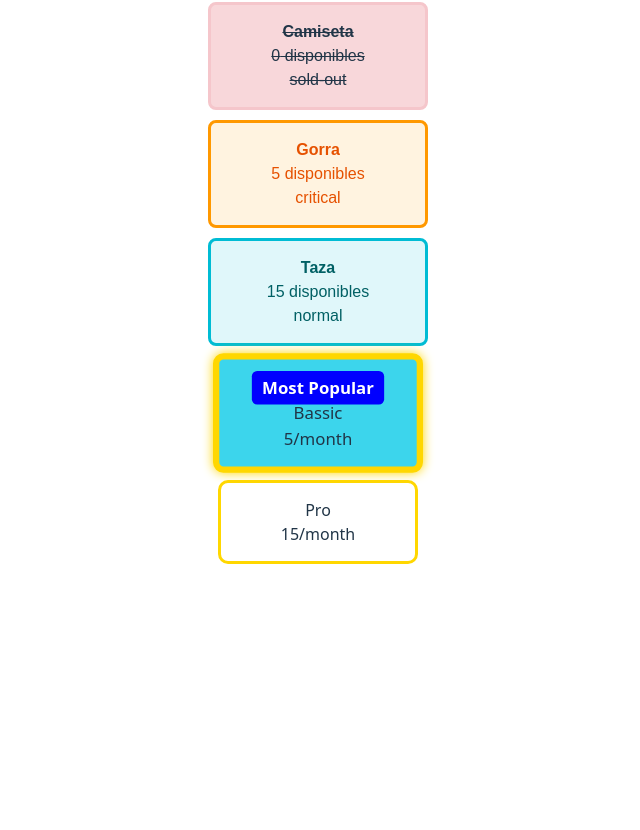
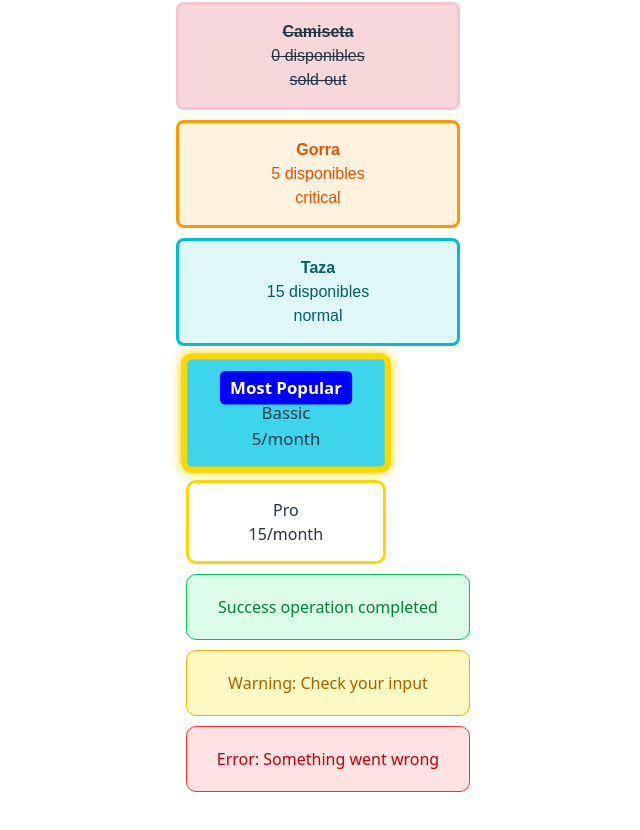
Before and after one commit to arperezch13-dot/CollabRepo, a React (Vite) app: page / in a window 1280 px wide. Shown: the part 322-1152 px from the top of the page, without its empty margins (322-962 px from the left). Before the commit the page ends 928 px from the top, so only its background shows below. Built offline with nearby package versions, Linux system fonts and the light colour scheme.

Commit message:
Install Tailwind CSS and update components

```diff
--- a/package.json
+++ b/package.json
@@ -15,6 +15,7 @@
   },
   "devDependencies": {
     "@eslint/js": "^9.39.1",
+    "@tailwindcss/vite": "^4.2.1",
     "@types/node": "^24.10.1",
     "@types/react": "^19.2.7",
     "@types/react-dom": "^19.2.3",
@@ -23,6 +24,7 @@
     "eslint-plugin-react-hooks": "^7.0.1",
     "eslint-plugin-react-refresh": "^0.4.24",
     "globals": "^16.5.0",
+    "tailwindcss": "^4.2.1",
     "typescript": "~5.9.3",
     "typescript-eslint": "^8.48.0",
     "vite": "^8.0.0-beta.13"
--- a/src/App.tsx
+++ b/src/App.tsx
@@ -2,6 +2,7 @@ import './App.css'
 import Server from './components/Server/Server'
 import StockBadge from './components/StockBadge/StockBadge'
 import PlanCard from './components/PlanCard/PlanCard'
+import Notification from './components/Notification/Notification'
 
 function App() {
 
@@ -18,6 +19,10 @@ function App() {
       <PlanCard planName='Bassic' price={5} isPopular/>
       <PlanCard planName='Pro' price={15} isPopular={false}/>
 
+      <Notification message= 'Success operation completed' type='success'/>
+      <Notification message= 'Warning: Check your input' type='alert'/>
+      <Notification message= 'Error: Something went wrong' type='error'/>
+
     </>
   )
 }
--- a/src/components/Notification/Notification.css
+++ b/src/components/Notification/Notification.css
@@ -0,0 +1,9 @@
+.style-card {
+
+    width: 100%;
+    height: 100%;
+    border-radius: 10px;
+    margin: 10px;
+    padding: 20px;
+
+}
--- a/src/components/Notification/Notification.tsx
+++ b/src/components/Notification/Notification.tsx
@@ -16,7 +16,8 @@ const Notification = (props: NotificationProps) => {
     }
   return (
 
-    <div>Notification</div>
+    <div className={`style-card p-4 rounded-lg border margin-30 ${styles[props.type]}`}>
+      {props.message}</div>
   )
 }
 
```
Also changed, not shown: 1 other file (tests, documents, lock files or other folders).
